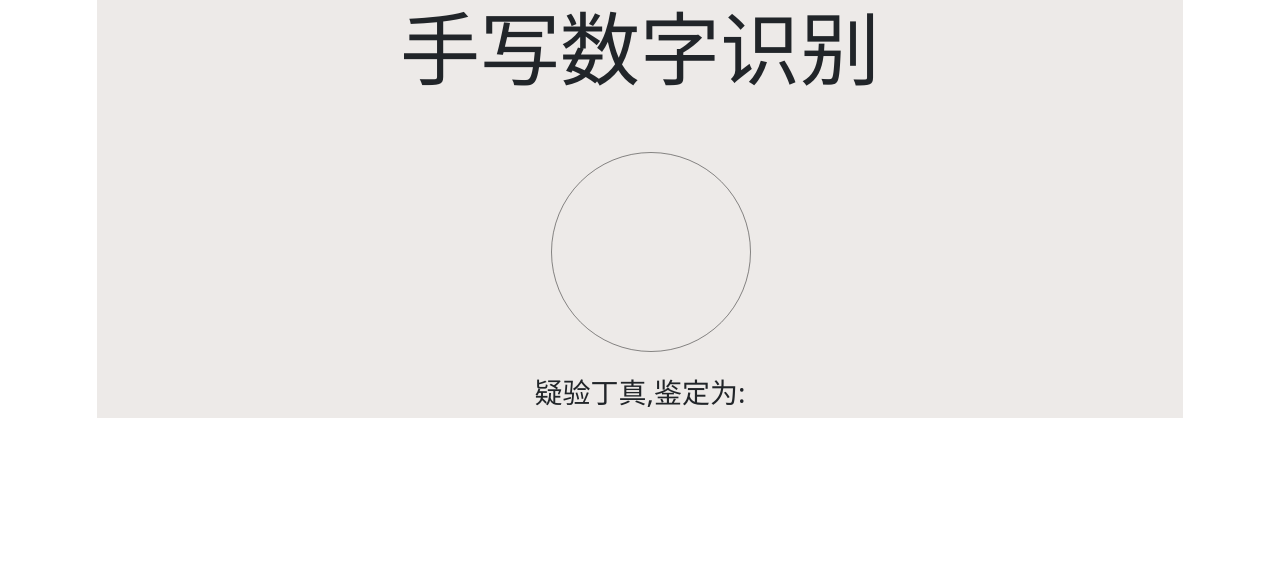
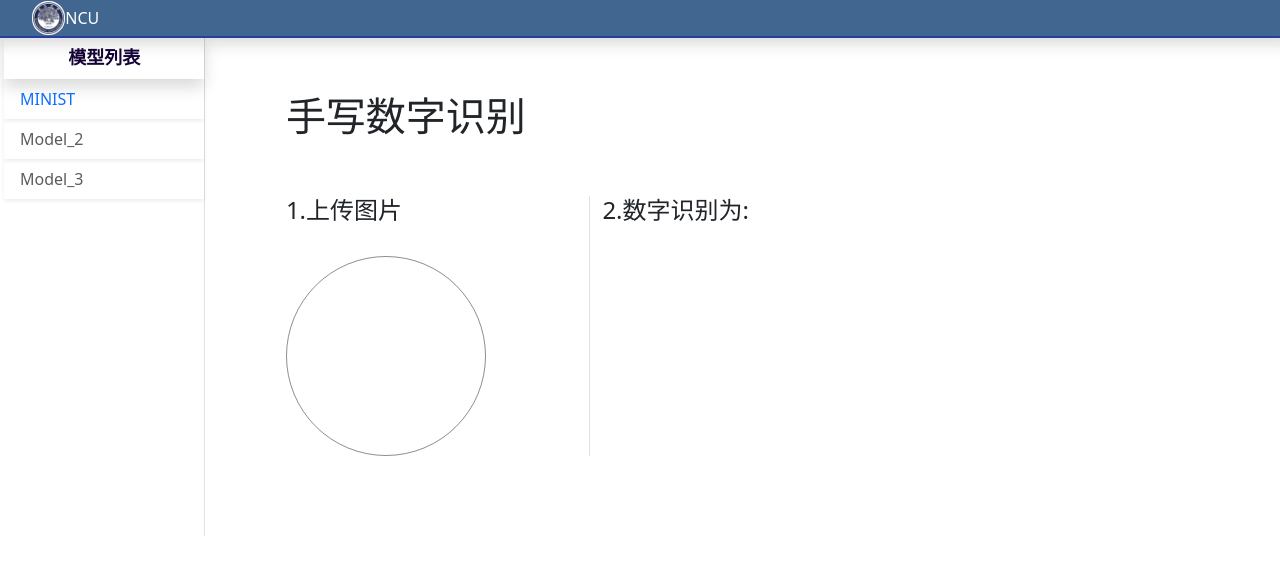
Before and after one commit to Algorineko/MINIST_in_Web_Demo, a Vue app: page /#/minist in a window 1280 px wide. Shown: the top 574 px of the page. Built offline with nearby package versions, Linux system fonts and the light colour scheme.

Commit message:
界面正式化

```diff
--- a/package.json
+++ b/package.json
@@ -12,7 +12,8 @@
     "bootstrap": "^5.3.2",
     "core-js": "^3.8.3",
     "jquery": "^3.7.1",
-    "vue": "^2.6.14"
+    "vue": "^2.6.14",
+    "vue-router": "^3.5.2"
   },
   "devDependencies": {
     "@babel/core": "^7.12.16",
--- a/src/App.vue
+++ b/src/App.vue
@@ -1,120 +1,64 @@
 <template>
   <div class="App row">
-    <div class="col-md-10 offset-md-1" style="background-color: rgba(233, 230, 227, 0.812);">
-      <h1 class="text-center display-1">手写数字识别</h1>
-      <br><br>
-      <div>
-        <div class="setBtn col-md-6 offset-md-5">
-          <div class="alert-box-item">
-            <div class="bigImg-div" @click="toGetImg">
-              <img class="bigImg" :src=valueUrl v-if="valueUrl">
-            </div>
-          </div>
-        </div>
-        <br>
-      </div>
-      <h3 class="text-center">疑验丁真,鉴定为:{{ recognizedNum }}</h3>
+    <!-- 顶部 -->
+    <div class="headtop col-md-12 offset-md-0 shadow">
+      <p class="headtop_title"><img src="./img/NCU.png" alt="NCU" class="headtop_img">&nbsp;&nbsp;&nbsp;&nbsp;&nbsp;&nbsp;&nbsp;&nbsp;NCU</p>
+    </div>
+    <!-- 导航栏 -->
+    <div class="model_nav col-md-2 offset-md-0 border-end">
+      <ul class="nav flex-column">
+        <li class="nav-item nav_title shadow">
+          <a class="nav-link text-center nav_header">模型列表</a>
+        </li>
+        <li class="nav-item shadow-sm">
+          <a class="nav-link active" aria-current="page" href="#/minist">MINIST</a>
+        </li>
+        <li class="nav-item shadow-sm">
+          <a class="nav-link disabled" href="#">Model_2</a>
+        </li>
+        <li class="nav-item shadow-sm">
+          <a class="nav-link disabled" href="#">Model_3</a>
+        </li>
+      </ul>
+    </div>
+    <!-- 模型展示区 -->
+    <div class="col-md-10 offset-md-0 show_area">
+      <router-view></router-view>
     </div>
   </div>
 </template>
 
 <script>
-  import axios from 'axios';
-  let inputElement = null
-	export default {
-		data() {
-			return {
-				valueUrl: '',
-        recognizedNum:null,
-			}
-		},
-		methods: {
-			toGetImg() {
-				if (inputElement === null) {
-				// 生成文件上传的控件
-					inputElement = document.createElement('input')
-					inputElement.setAttribute('type', 'file')
-					inputElement.style.display = 'none'
-					if (window.addEventListener) {
-						inputElement.addEventListener('change', this.uploadFile, false)
-					} else {
-						inputElement.attachEvent('onchange', this.uploadFile)
-					}
-					document.body.appendChild(inputElement)
-				}
-				inputElement.click()
-			},
-			uploadFile(el) {
-				if (el && el.target && el.target.files && el.target.files.length > 0) {
-					// console.log(el)
-					const files = el.target.files[0]
-					const isLt2M = files.size / 1024 / 1024 < 2
-					// const size = files.size / 1024 / 1024
-					// console.log(size)
-					// 判断上传文件的大小
-					if (!isLt2M) {
-						this.$message.error('上传图片大小不能超过 2MB!')
-					} else if (files.type.indexOf('image') === -1) { //如果不是图片格式
-						// this.$dialog.toast({ mes: '请选择图片文件' });
-						this.$message.error('请选择图片文件');
-					} else {
-						const that = this;
-						const reader = new FileReader(); // 创建读取文件对象
-						reader.readAsDataURL(el.target.files[0]); // 发起异步请求，读取文件
-						reader.onload = function() { // 文件读取完成后
-							// 读取完成后，将结果赋值给img的src
-							that.valueUrl = this.result;
-							// console.log(this.result);
-              // 使用 Axios 发送图片到后端
-              const formData = new FormData();
-              formData.append('image', files);
-              axios.post('http://127.0.0.1:8000/recognition', formData)
-              .then(response => {
-                // 处理后端返回的结果
-                console.log(response.data.message);
-                that.recognizedNum = response.data.message;
-              })
-              .catch(error => {
-                console.error('Error uploading image:', error);
-                if (error.response) {
-                  console.log('Server responded with non-2xx status:', error.response.data);
-                }
-              });
-						};
-					}
-				}
-			}
-		},
-		beforeDestroy() {
-      if (inputElement) {
-        if (window.addEventListener) {
-          inputElement.removeEventListener('change', this.onGetLocalFile, false)
-        } else {
-          inputElement.detachEvent('onchange', this.onGetLocalFile)
-        }
-        document.body.removeChild(inputElement)
-        inputElement = null
-        console.log('========inputelement destroy')
-      }
-    }
-	}
 </script>
 
 <style>
-	.alert-box-item {
-		overflow: hidden;
-	}
-	.bigImg-div {
-		width: 200px;
-		height: 200px;
-		border-radius: 100%;
-		overflow: hidden;
-		border: 1px solid #00000072;
-	}
-	.bigImg {
-		display: block;
-		width: 200px;
-		height: 200px;
-		border-radius: 100%;
-	}
+.headtop{
+  background-color: #416791;
+  color: white;
+  height: 36px;
+  position: relative;
+  outline: 2px solid #293da0;
+}
+.headtop_title{
+  position: absolute;
+  height: 36px;
+  line-height: 36px;
+  font-size: 16px;
+  margin:0px;
+  padding: 0em 2em 0em;
+}
+.headtop_img{
+  height: 34px;
+  position: absolute;
+  top: 50%;
+  transform: translateY(-50%);
+  border-radius:16px
+}
+.model_nav{
+  background-color: #fff;
+  padding: 0px 0px 0px 16px;
+}
+.nav_title{
+  padding: 0%;
+}
 </style>
--- a/src/components/HelloWorld.vue
+++ /dev/null
@@ -1,58 +0,0 @@
-<template>
-  <div class="hello">
-    <h1>{{ msg }}</h1>
-    <p>
-      For a guide and recipes on how to configure / customize this project,<br>
-      check out the
-      <a href="https://cli.vuejs.org" target="_blank" rel="noopener">vue-cli documentation</a>.
-    </p>
-    <h3>Installed CLI Plugins</h3>
-    <ul>
-      <li><a href="https://github.com/vuejs/vue-cli/tree/dev/packages/%40vue/cli-plugin-babel" target="_blank" rel="noopener">babel</a></li>
-      <li><a href="https://github.com/vuejs/vue-cli/tree/dev/packages/%40vue/cli-plugin-eslint" target="_blank" rel="noopener">eslint</a></li>
-    </ul>
-    <h3>Essential Links</h3>
-    <ul>
-      <li><a href="https://vuejs.org" target="_blank" rel="noopener">Core Docs</a></li>
-      <li><a href="https://forum.vuejs.org" target="_blank" rel="noopener">Forum</a></li>
-      <li><a href="https://chat.vuejs.org" target="_blank" rel="noopener">Community Chat</a></li>
-      <li><a href="https://twitter.com/vuejs" target="_blank" rel="noopener">Twitter</a></li>
-      <li><a href="https://news.vuejs.org" target="_blank" rel="noopener">News</a></li>
-    </ul>
-    <h3>Ecosystem</h3>
-    <ul>
-      <li><a href="https://router.vuejs.org" target="_blank" rel="noopener">vue-router</a></li>
-      <li><a href="https://vuex.vuejs.org" target="_blank" rel="noopener">vuex</a></li>
-      <li><a href="https://github.com/vuejs/vue-devtools#vue-devtools" target="_blank" rel="noopener">vue-devtools</a></li>
-      <li><a href="https://vue-loader.vuejs.org" target="_blank" rel="noopener">vue-loader</a></li>
-      <li><a href="https://github.com/vuejs/awesome-vue" target="_blank" rel="noopener">awesome-vue</a></li>
-    </ul>
-  </div>
-</template>
-
-<script>
-export default {
-  name: 'HelloWorld',
-  props: {
-    msg: String
-  }
-}
-</script>
-
-<!-- Add "scoped" attribute to limit CSS to this component only -->
-<style scoped>
-h3 {
-  margin: 40px 0 0;
-}
-ul {
-  list-style-type: none;
-  padding: 0;
-}
-li {
-  display: inline-block;
-  margin: 0 10px;
-}
-a {
-  color: #42b983;
-}
-</style>
--- a/src/main.js
+++ b/src/main.js
@@ -1,10 +1,12 @@
 import 'bootstrap/dist/css/bootstrap.css'; //引用bootstrap的样式
 import 'bootstrap/dist/js/bootstrap.min.js'; //引用bootstrap的js
 import Vue from 'vue'
+import router from './router/index.js';
 import App from './App.vue'
 
 Vue.config.productionTip = false
 
 new Vue({
   render: h => h(App),
-}).$mount('#app')
+  router,
+}).$mount('#app');
--- /dev/null
+++ b/src/router/index.js
@@ -0,0 +1,14 @@
+import Vue from 'vue';
+import VueRouter from 'vue-router';
+// 引入view组件,“ 绝对路径 ” @ 表示src
+import MINIST from '@/views/MINIST';
+// VueRouter插件初始化
+Vue.use(VueRouter);
+// 创建路由对象
+const router=new VueRouter({
+  routes:[
+    {path: '/minist', component:MINIST},
+  ]
+});
+// 导出路由对象
+export default router;
--- /dev/null
+++ b/src/views/MINIST.vue
@@ -0,0 +1,135 @@
+<template>
+  <div class="row">
+    <div class="mainpart col-md-10 offset-md-1">
+      <h1 class="text-start">手写数字识别</h1>
+      <br><br>
+      <div class="row">
+        <div class="setBtn col-md-4 offset-md-0 border-end">
+          <h4 class="text-start">1.上传图片</h4>
+          <br>
+          <div class="alert-box-item">
+            <div class="bigImg-div" @click="toGetImg">
+              <img class="bigImg" :src=valueUrl v-if="valueUrl">
+            </div>
+          </div>
+        </div>
+        <div class="col-md-4 offset-md-0">
+          <h4 class="">2.数字识别为:{{ recognizedNum }}</h4>
+        </div>
+      </div>
+      <br>
+    </div>
+</div>
+</template>
+
+<script>
+  import axios from 'axios';
+  let inputElement = null
+	export default {
+		data() {
+			return {
+				valueUrl: '',
+        recognizedNum:null,
+			}
+		},
+		methods: {
+			toGetImg() {
+				if (inputElement === null) {
+				// 生成文件上传的控件
+					inputElement = document.createElement('input')
+					inputElement.setAttribute('type', 'file')
+					inputElement.style.display = 'none'
+					if (window.addEventListener) {
+						inputElement.addEventListener('change', this.uploadFile, false)
+					} else {
+						inputElement.attachEvent('onchange', this.uploadFile)
+					}
+					document.body.appendChild(inputElement)
+				}
+				inputElement.click()
+			},
+			uploadFile(el) {
+				if (el && el.target && el.target.files && el.target.files.length > 0) {
+					// console.log(el)
+					const files = el.target.files[0]
+					const isLt2M = files.size / 1024 / 1024 < 2
+					// const size = files.size / 1024 / 1024
+					// console.log(size)
+					// 判断上传文件的大小
+					if (!isLt2M) {
+						this.$message.error('上传图片大小不能超过 2MB!')
+					} else if (files.type.indexOf('image') === -1) { //如果不是图片格式
+						// this.$dialog.toast({ mes: '请选择图片文件' });
+						this.$message.error('请选择图片文件');
+					} else {
+						const that = this;
+						const reader = new FileReader(); // 创建读取文件对象
+						reader.readAsDataURL(el.target.files[0]); // 发起异步请求，读取文件
+						reader.onload = function() { // 文件读取完成后
+							// 读取完成后，将结果赋值给img的src
+							that.valueUrl = this.result;
+							// console.log(this.result);
+              // 使用 Axios 发送图片到后端
+              const formData = new FormData();
+              formData.append('image', files);
+              axios.post('http://127.0.0.1:8000/recognition', formData)
+              .then(response => {
+                // 处理后端返回的结果
+                console.log(response.data.message);
+                that.recognizedNum = response.data.message;
+              })
+              .catch(error => {
+                console.error('Error uploading image:', error);
+                if (error.response) {
+                  console.log('Server responded with non-2xx status:', error.response.data);
+                }
+              });
+						};
+					}
+				}
+			}
+		},
+		beforeDestroy() {
+      if (inputElement) {
+        if (window.addEventListener) {
+          inputElement.removeEventListener('change', this.onGetLocalFile, false)
+        } else {
+          inputElement.detachEvent('onchange', this.onGetLocalFile)
+        }
+        document.body.removeChild(inputElement)
+        inputElement = null
+        console.log('========inputelement destroy')
+      }
+    }
+	}
+</script>
+
+<style>
+	.alert-box-item {
+		overflow: hidden;
+	}
+	.bigImg-div {
+		width: 200px;
+		height: 200px;
+		border-radius: 100%;
+		overflow: hidden;
+		border: 1px solid #00000072;
+	}
+	.bigImg {
+		display: block;
+		width: 200px;
+		height: 200px;
+		border-radius: 100%;
+	}
+  .nav_header {
+    font-size: large;
+    font-weight: bold;
+    color: rgb(21, 3, 55);
+  }
+  .show_area{
+    padding: 0;
+  }
+  .mainpart{
+    padding: 5% 0px;
+  }
+</style>
```
Also changed, not shown: src/img/NCU.png (added), 1 other file (tests, documents, lock files or other folders).
